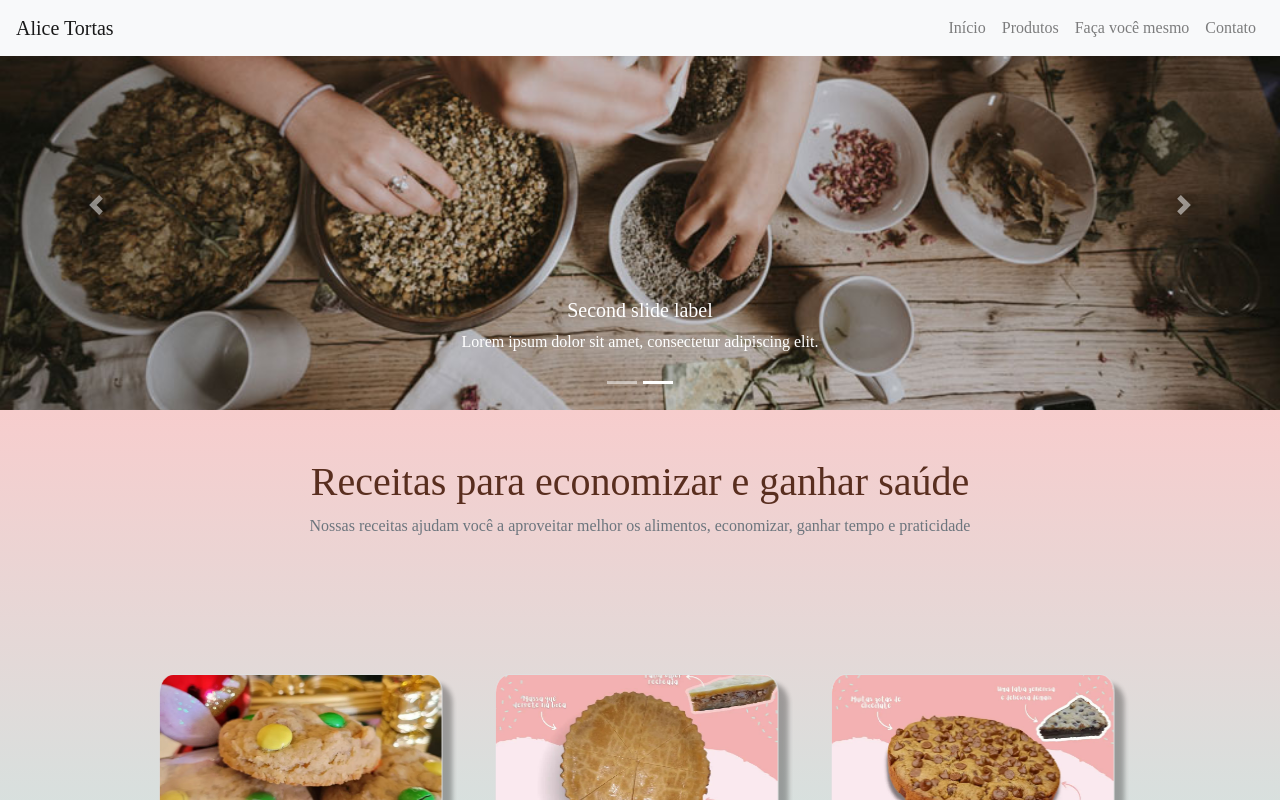
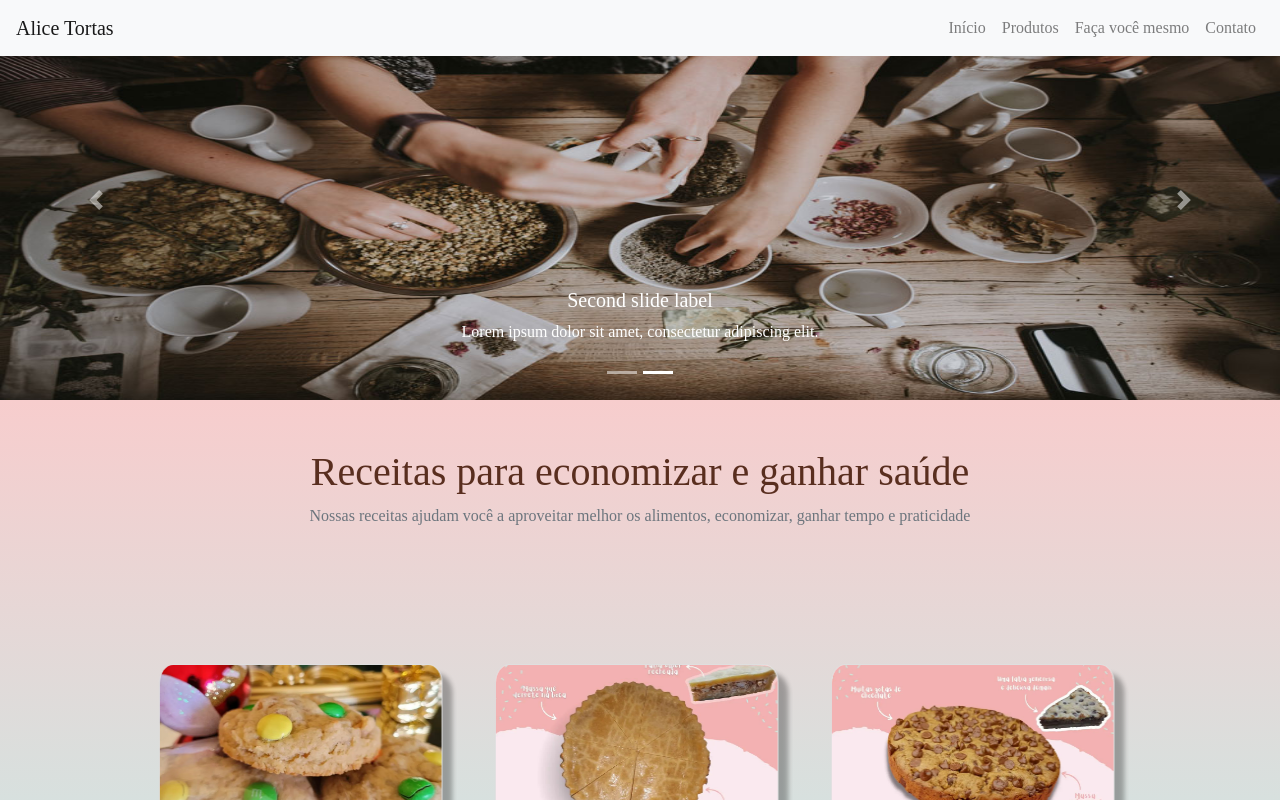
Before and after one commit to matheus-giordani/alice-tortas, an Angular app: page / in a window 1280 px wide. Shown: the top 800 px of the page. Built offline with nearby package versions, Linux system fonts and the light colour scheme.

Commit message:
sobe imagem

```diff
--- a/src/app/landing-page/carousel/carousel.component.css
+++ b/src/app/landing-page/carousel/carousel.component.css
@@ -1,5 +1,5 @@
 .image-carousel{
-  object-fit:cover;
-  object-position: 0 67%;
-  height: 410px;
+  object-fit:fill;
+  object-position: 0 80%;
+  height: 400px;
 }
--- a/src/app/landing-page/carousel/carousel.component.html
+++ b/src/app/landing-page/carousel/carousel.component.html
@@ -6,7 +6,7 @@
   </ol>
   <div class="carousel-inner">
     <div class="carousel-item active">
-      <img src="./assets/images/Cópia de Alice Páscoa (1000 × 400 px).png" class="d-block w-100 image-carousel img-fluid" alt="...">
+      <img src="./assets/images/banner.png" class="d-block w-100 image-carousel img-fluid" alt="...">
       <div class="carousel-caption d-none d-md-block">
 
       </div>
```
Also changed, not shown: src/assets/images/banner.png (added).
